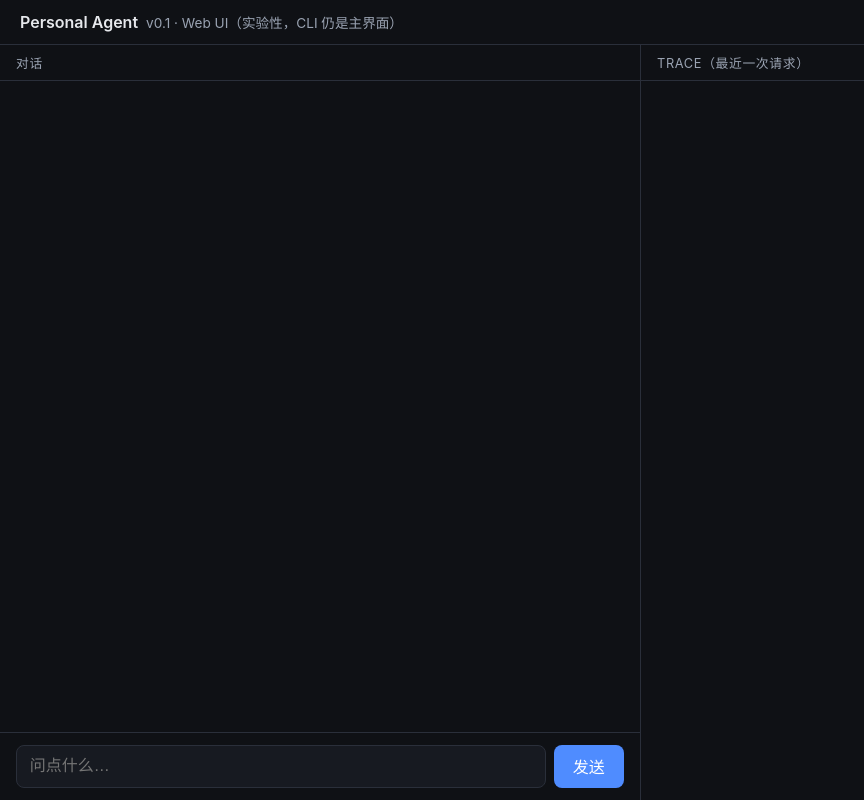
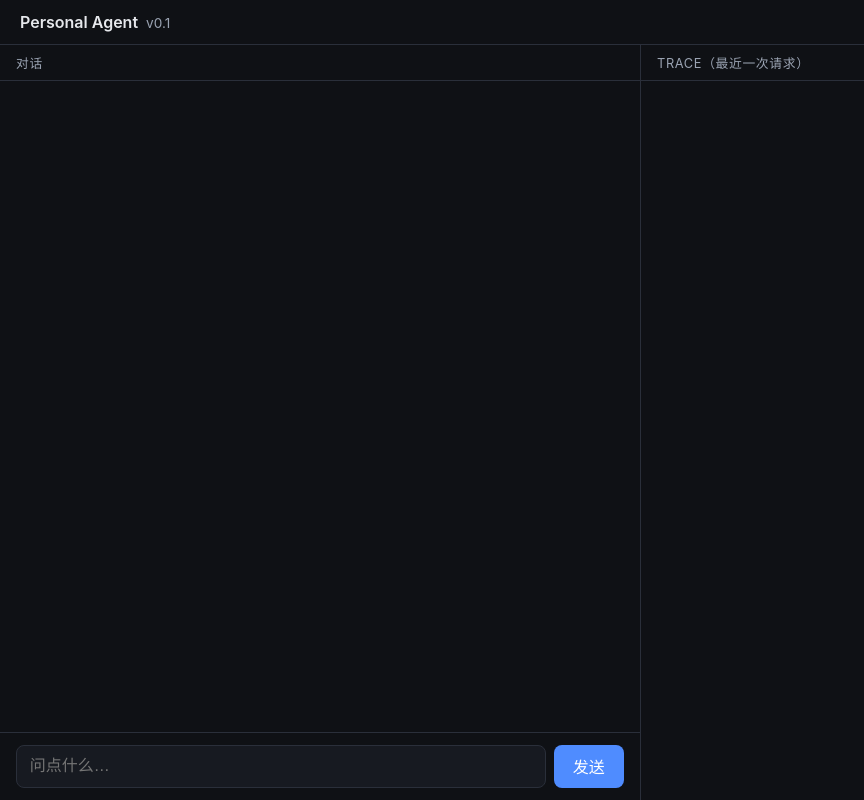
Before and after one commit to bithuxxb/personal-agent, a plain HTML site: page web/static/index.html in a window 1280 px wide. Shown: the whole page, without its empty margins (0-864 px from the left). Drawn offline with Linux system fonts and the light colour scheme.

Commit message:
style(web): simplify header subtitle to version only

```diff
--- a/web/static/index.html
+++ b/web/static/index.html
@@ -118,7 +118,7 @@
 </style>
 </head>
 <body>
-<header>Personal Agent<span>v0.1 · Web UI（实验性，CLI 仍是主界面）</span></header>
+<header>Personal Agent<span>v0.1</span></header>
 <main>
   <section class="pane" aria-label="对话">
     <div class="pane-title">对话</div>
```
